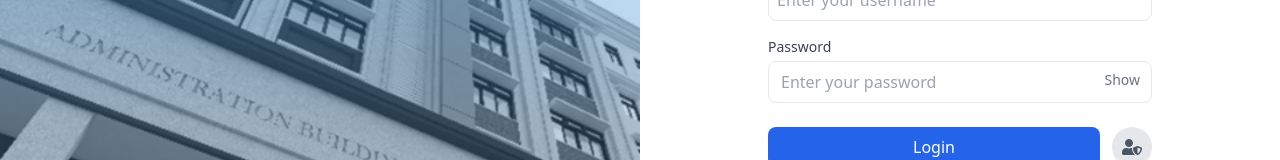
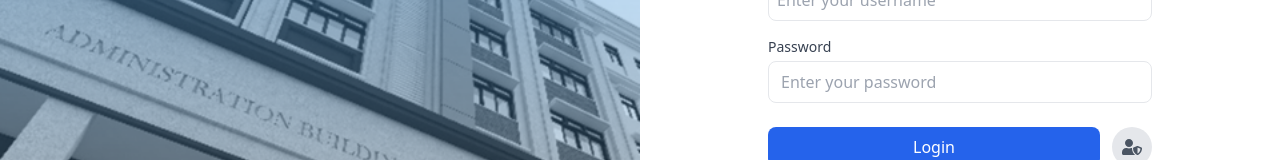
Before and after one commit to rexshimura/Instructor_Evaluation_System_with_Facial_Recognition, a React (Create React App) app in the folder frontend/: page /admn-login in a window 1280 px wide. Shown: the part 389-549 px from the top of the page. Built offline with nearby package versions, Linux system fonts and the light colour scheme.

Commit message:
adjustment

```diff
--- a/frontend/src/components/module_input/InputPassword.js
+++ b/frontend/src/components/module_input/InputPassword.js
@@ -22,7 +22,7 @@ const InputPassword = ({ label, value, onChange, placeholder }) => {
           onClick={() => setShowPassword(!showPassword)}
           className="absolute right-3 top-1/2 transform -translate-y-1/2 text-sm text-gray-500"
         >
-          {showPassword ? "Hide" : "Show"}
+          {showPassword ? "" : ""}
         </button>
       </div>
     </div>
```
